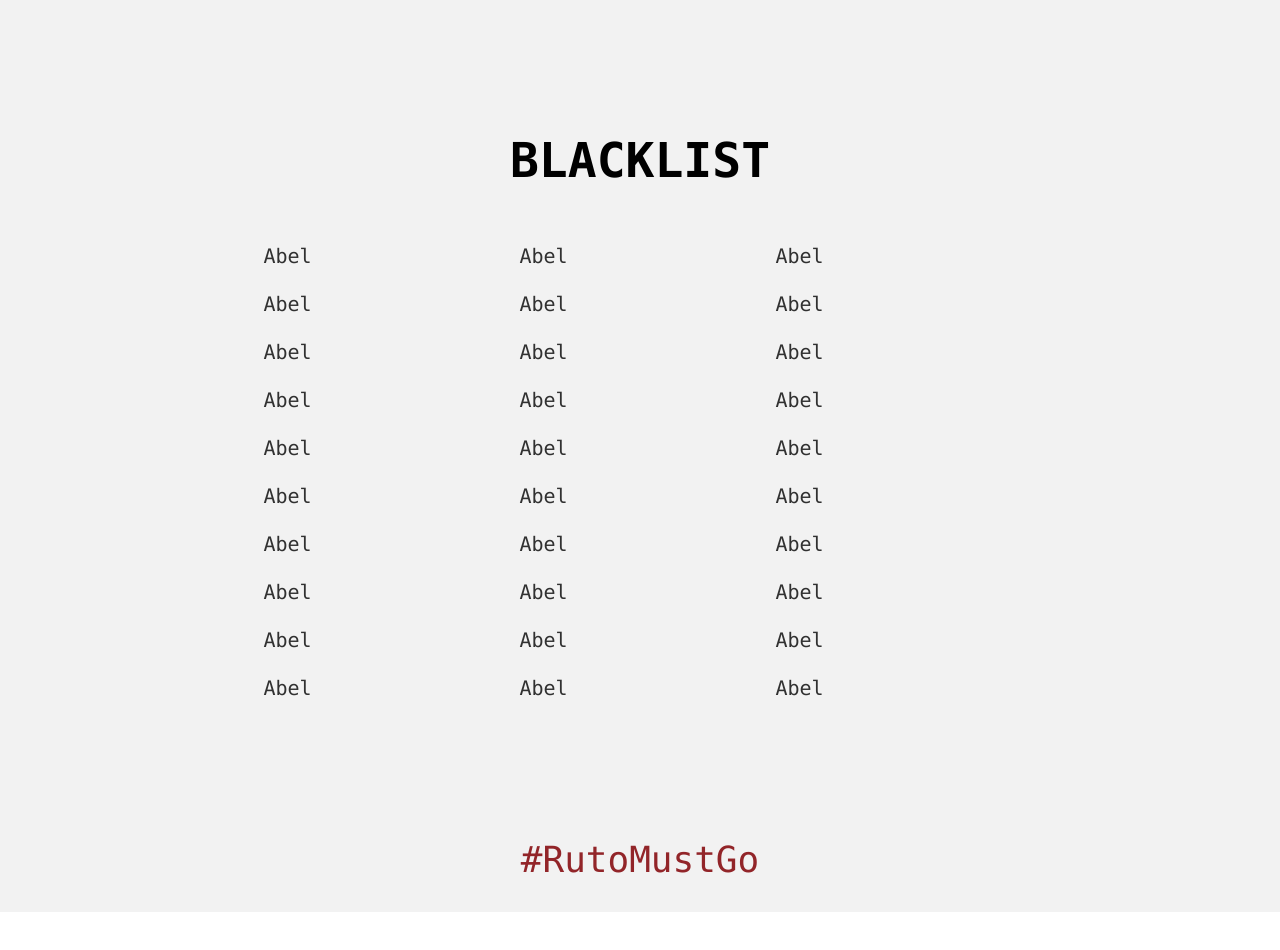
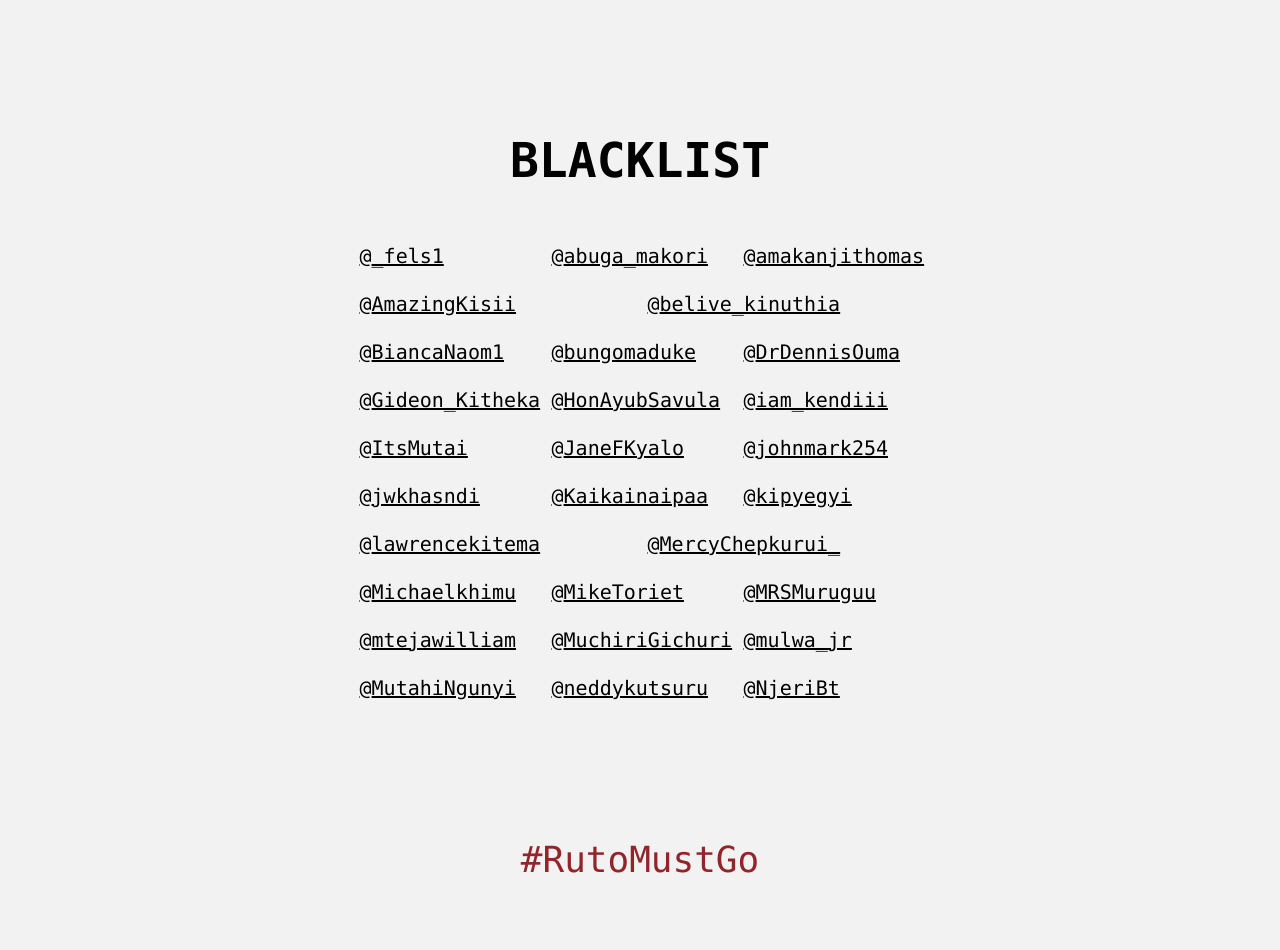
Before and after one commit to DavyK17/unblogable, a SvelteKit app: page / in a window 1280 px wide. Shown: the part 680-1630 px from the top of the page. Before the commit the page ends 1592 px from the top, so only its background shows below. Built offline with nearby package versions, Linux system fonts and the light colour scheme.

Commit message:
Using dummy blacklist

```diff
--- a/src/routes/+page.svelte
+++ b/src/routes/+page.svelte
@@ -1,3 +1,18 @@
+<script lang="ts">
+	import { DummyBlacklist } from "$lib/helpers";
+
+	const blacklist = DummyBlacklist.sort((a, b) => {
+		// Convert both strings to lower case for a case-insensitive comparison
+		const lowerA = a.toLowerCase();
+		const lowerB = b.toLowerCase();
+
+		// Compare the two strings
+		if (lowerA < lowerB) return -1;
+		if (lowerA > lowerB) return 1;
+		return 0;
+	});
+</script>
+
 <main class="hero min-h-screen">
 	<div class="hero-content text-center">
 		<div class="max-w-md">
@@ -13,64 +28,21 @@
 	</div>
 </main>
 <section class="w-full p-4">
-	<div class="container mx-auto max-w-3xl">
+	<div class="container mx-auto max-w-xl">
 		<div class="prose blacklist m-0 max-w-full">
 			<h2 class="prose-headings:h2">Blacklist</h2>
 			<ul>
-				<li>Abel</li>
-				<li>Abel</li>
-				<li>Abel</li>
-				<li>Abel</li>
-				<li>Abel</li>
-				<li>Abel</li>
-				<li>Abel</li>
-				<li>Abel</li>
-				<li>Abel</li>
-				<li>Abel</li>
-				<li>Abel</li>
-				<li>Abel</li>
-				<li>Abel</li>
-				<li>Abel</li>
-				<li>Abel</li>
-				<li>Abel</li>
-				<li>Abel</li>
-				<li>Abel</li>
-				<li>Abel</li>
-				<li>Abel</li>
-				<li>Abel</li>
-				<li>Abel</li>
-				<li>Abel</li>
-				<li>Abel</li>
-				<li>Abel</li>
-				<li>Abel</li>
-				<li>Abel</li>
-				<li>Abel</li>
-				<li>Abel</li>
-				<li>Abel</li>
-				<li>Abel</li>
-				<li>Abel</li>
-				<li>Abel</li>
-				<li>Abel</li>
-				<li>Abel</li>
-				<li>Abel</li>
-				<li>Abel</li>
-				<li>Abel</li>
-				<li>Abel</li>
-				<li>Abel</li>
-				<li>Abel</li>
-				<li>Abel</li>
-				<li>Abel</li>
-				<li>Abel</li>
-				<li>Abel</li>
-				<li>Abel</li>
-				<li>Abel</li>
-				<li>Abel</li>
+				{#each blacklist as handle}
+					<li>
+						<a href={`https://x.com/${handle}`} target="_blank" rel="noreferrer">@{handle}</a>
+					</li>
+				{/each}
 			</ul>
 		</div>
 	</div>
 </section>
-<footer class="w-full p-8 mt-20">
+<footer class="w-full p-8 mt-20 pb-20">
 	<div class="container mx-auto">
-		<p class="text-4xl text-center text-red">#RutoMustGo</p>
+		<p>#RutoMustGo</p>
 	</div>
 </footer>
```
